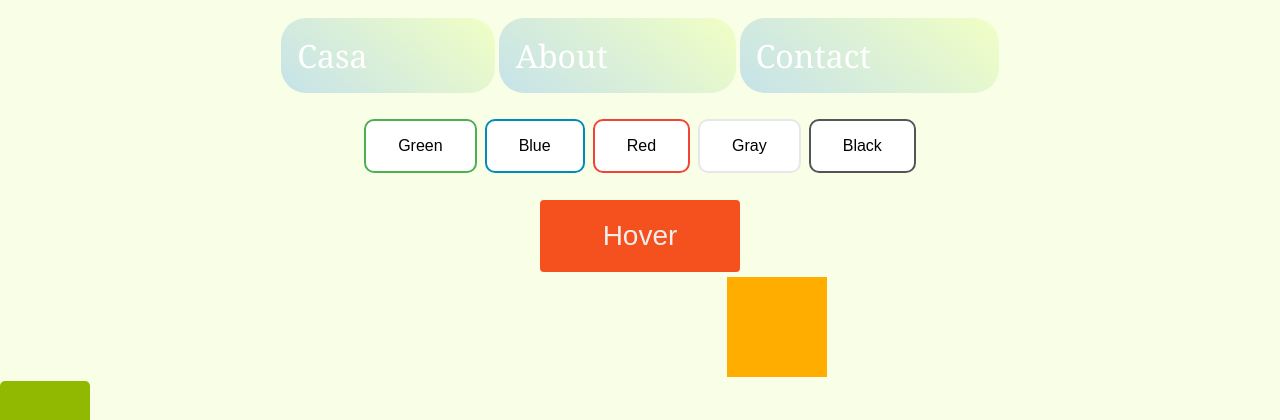
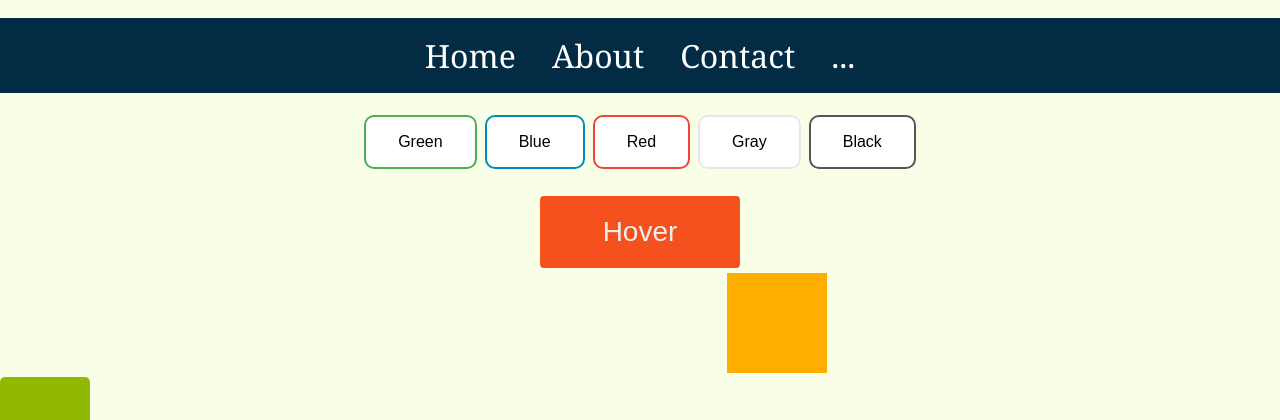
Before and after one commit to CatusElPoderoso/4IV7-PSW-Chico-Lampart-Ariadna, a PHP site: page /barra.html in a window 1280 px wide. Shown: the top 420 px of the page. Run offline with PHP 8.4, Linux system fonts and the light colour scheme.

Commit message:
barra nueva :D

```diff
--- a/barra.html
+++ b/barra.html
@@ -11,9 +11,10 @@
     <br>
     <div class="header">
     <ul>
-        <li><a  href=#> Casa    </a></li>
+        <li><a  href=#> Home    </a></li>
         <li><a  href=#> About   </a></li>
         <li><a  href=#> Contact </a></li>
+        <li><a  href=#> ...     </a></li>
     </ul>
     </div>
 
--- a/css/barra.css
+++ b/css/barra.css
@@ -6,6 +6,10 @@
 }
 html, body {
     background-color: #f9ffe7;
+}
+
+.header{
+  background-color: #032B43;
 }
 .header ul li{
     display: inline-block;
@@ -18,17 +22,18 @@ html, body {
     font-size: 2rem;
     font-family:Cambria, Cochin, Georgia, Times, 'Times New Roman', serif;
     display: block;
-    border-radius: 25px;
-    float: right;
-    background-image: linear-gradient(40deg, #C6E2E9,#F1FFC4);
+    border-radius: 5px;
+    /*background-image: linear-gradient(40deg, #C6E2E9,#F1FFC4); */
     padding: 1rem;
-    padding-right: 8rem; /* Establecemos el espacio entre las viñetas y el list item */
+    /*padding-right: 3rem;*/
 
-    transition: all 1s;
+    transition: all 0.5s;
 }
 
 .header ul li a:hover{
-    background-image: linear-gradient(to bottom left,#F1FFC4,#FFCAAF);
+    color: #7f5539;
+    /*background-image: linear-gradient(to bottom left,#F1FFC4,#FFCAAF);*/
+    background-color: #fdffb6;
     transition-timing-function: ease-out;
 }
 
```
